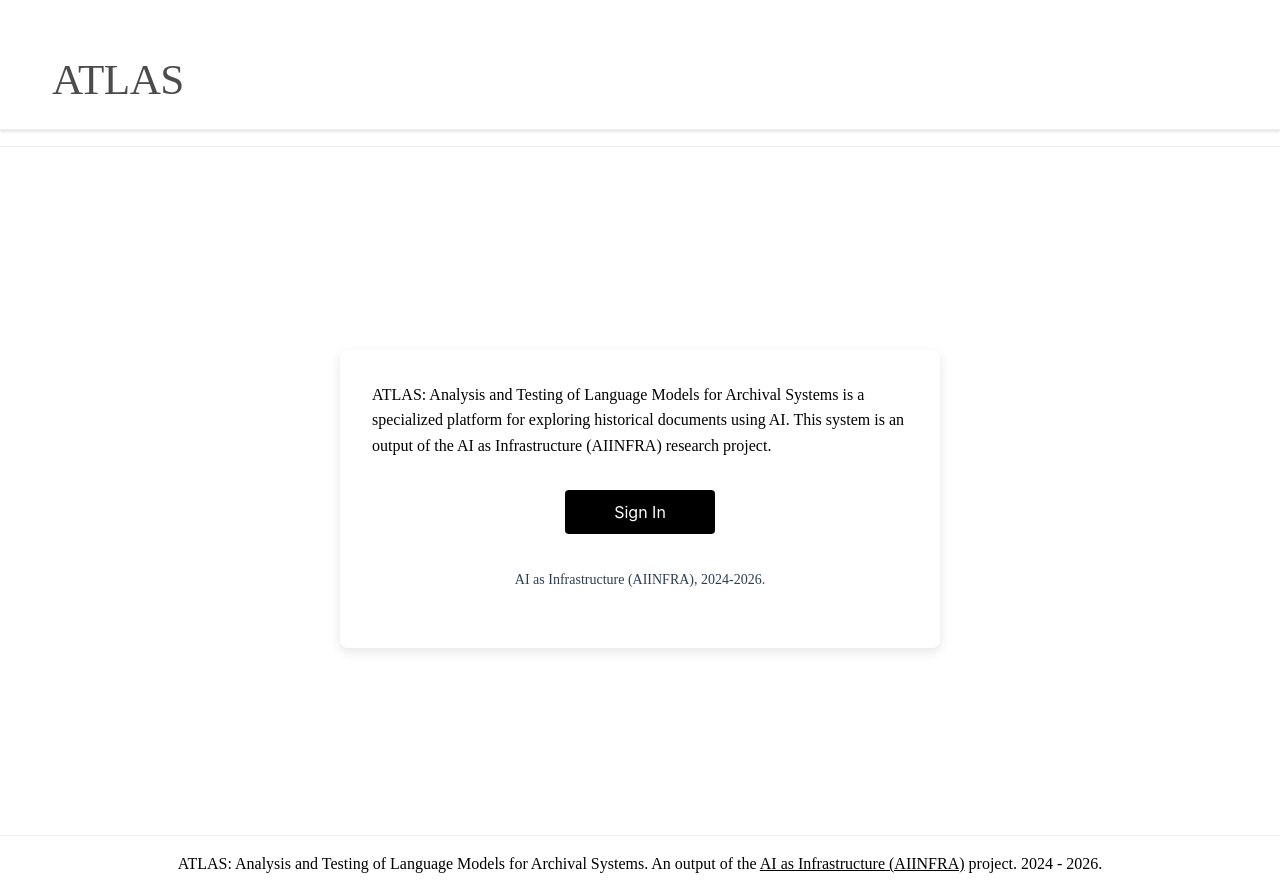
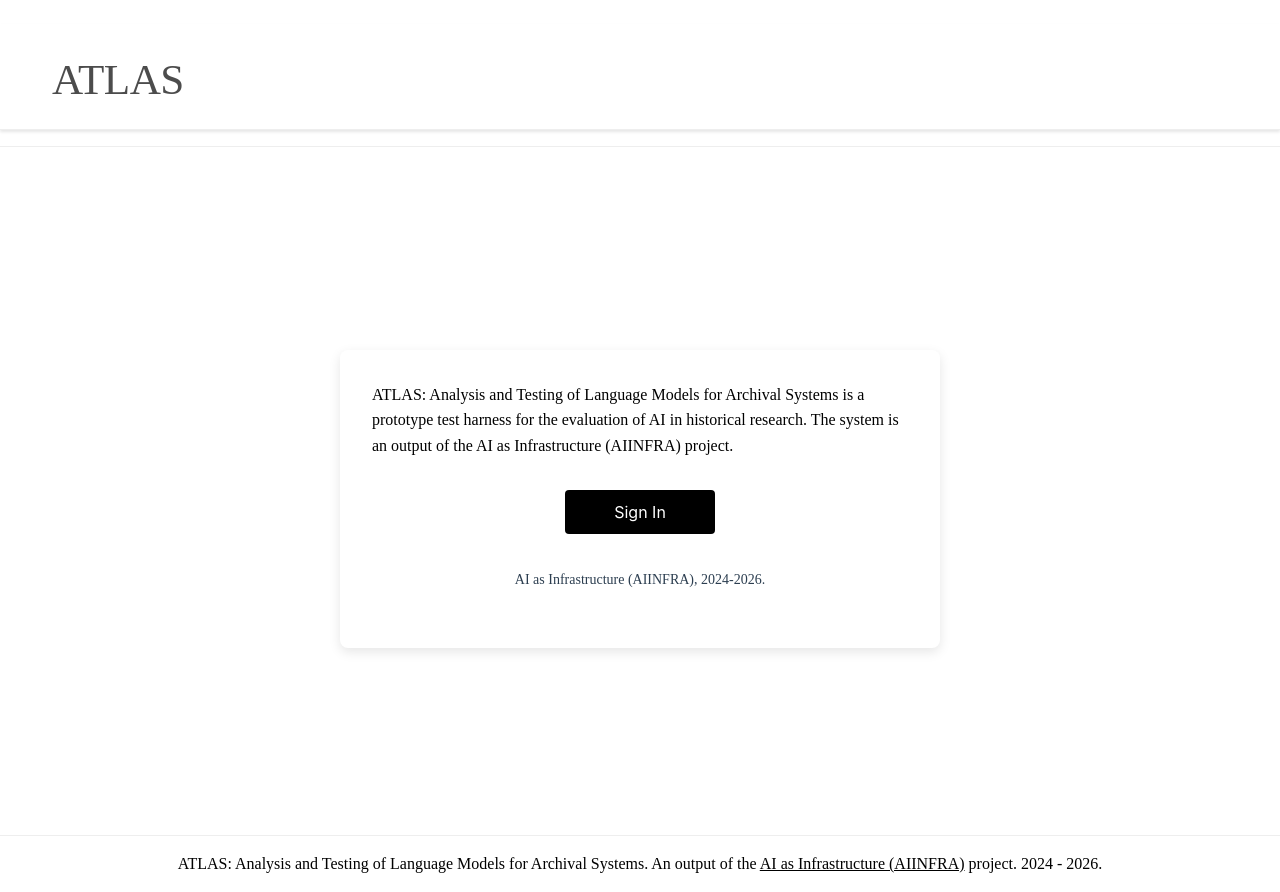
Before and after one commit to AI-as-Infrastructure/aiinfra-atlas, a Vue app in the folder frontend/: page /login in a window 1280 px wide. Built offline with nearby package versions, Linux system fonts and the light colour scheme; no server answers; what aws-amplify would draw is missing.

Commit message:
Text update

```diff
--- a/frontend/src/pages/LoginPage.vue
+++ b/frontend/src/pages/LoginPage.vue
@@ -4,8 +4,7 @@
 
       <div class="login-content">
         <p>
-          ATLAS: Analysis and Testing of Language Models for Archival Systems is a specialized platform for exploring historical documents using AI.
-          This system is an output of the AI as Infrastructure (AIINFRA) research project.
+          ATLAS: Analysis and Testing of Language Models for Archival Systems is a prototype test harness for the evaluation of AI in historical research. The system is an output of the AI as Infrastructure (AIINFRA) project.
         </p>
 
         <div class="login-actions">
```
